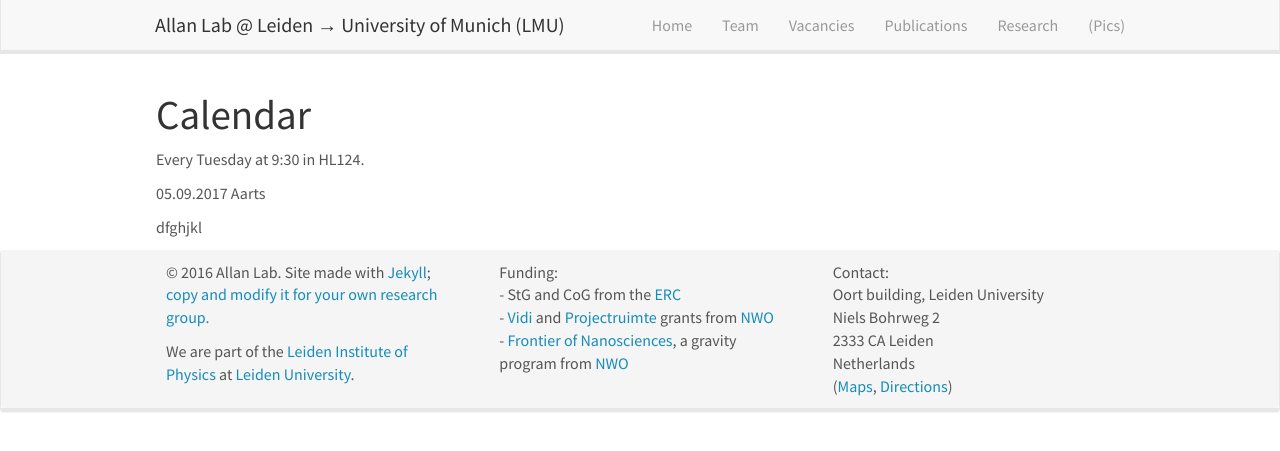
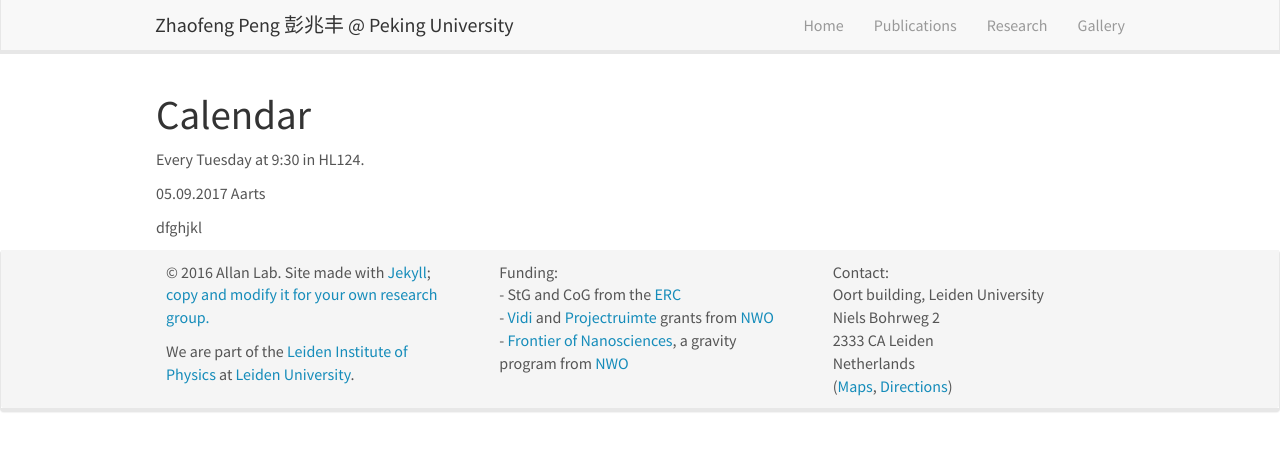
Before and after one commit to Vector-analysis/Vector-analysis.github.io, a Jekyll site: the page built from _pages/mini_lecture_series.md, in a window 1280 px wide. Shown: the top 451 px of the page. Built offline with Jekyll 4.4.1, drawn with Linux system fonts in a browser that asks for light colours; nearby versions of some CDN libraries.

Commit message:
Small Changes

```diff
--- a/_includes/header.html
+++ b/_includes/header.html
@@ -8,16 +8,16 @@
 		<span class="icon-bar"></span>
 	  </button>
 
-    <a class="navbar-brand" href="{{ site.url }}{{ site.baseurl }}/">Allan Lab @ Leiden &rarr; University of Munich (LMU)</a>
+    <a class="navbar-brand" href="{{ site.url }}{{ site.baseurl }}/">Zhaofeng Peng 彭兆丰 @ Peking University</a>
 	</div>
 	<div class="collapse navbar-collapse" id="navbar-collapse-1">
 	  <ul class="nav navbar-nav navbar-right">
 		<li><a href="{{ site.url }}{{ site.baseurl }}/">Home</a></li>
-		<li><a href="{{ site.url }}{{ site.baseurl }}/team">Team</a></li>
-		<li><a href="{{ site.url }}{{ site.baseurl }}/vacancies">Vacancies</a></li>
+		<!--<li><a href="{{ site.url }}{{ site.baseurl }}/team">Team</a></li>-->
+		<!--<li><a href="{{ site.url }}{{ site.baseurl }}/vacancies">Vacancies</a></li>-->
 		<li><a href="{{ site.url }}{{ site.baseurl }}/publications">Publications</a></li>
 		<li><a href="{{ site.url }}{{ site.baseurl }}/research">Research</a></li>
-		<li><a href="{{ site.url }}{{ site.baseurl }}/pictures">(Pics)</a></li>
+		<li><a href="{{ site.url }}{{ site.baseurl }}/pictures">Gallery</a></li>
 	  </ul>
 	</div>
   </div>
```
Also changed, not shown: _pages/home.md (+1 -1 lines).
